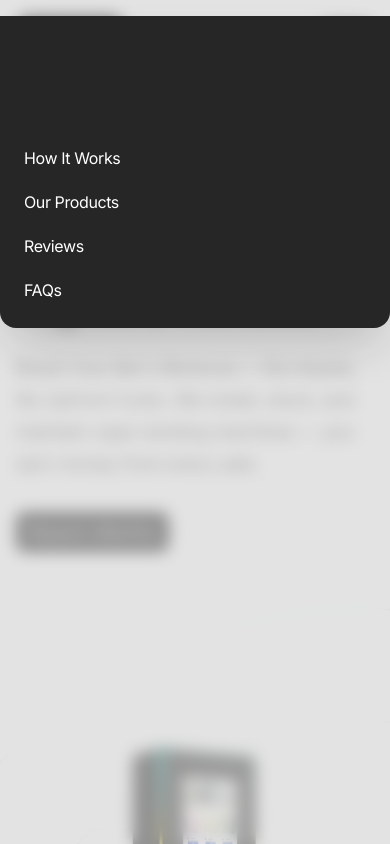
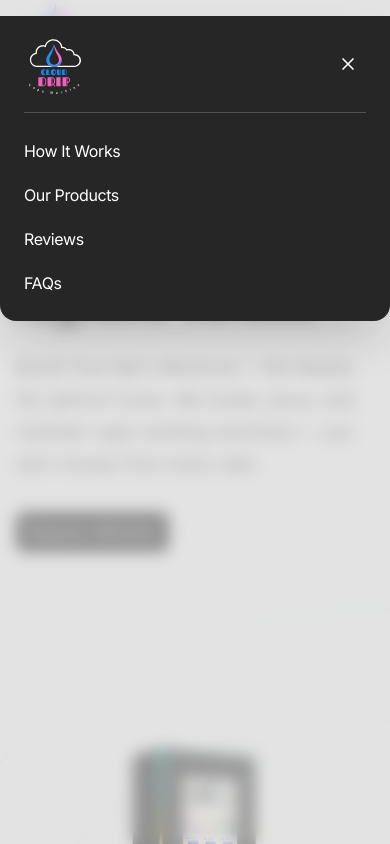
Before and after one commit to arod90/cloud-drip, a Next.js app: page / in a window 390 px wide. Both pictures are taken after a click on the button 346 px from the left and 52 px from the top of the page. Shown: the top 844 px of the page. Built offline with nearby package versions, Linux system fonts and the light colour scheme.

Commit message:
cloud drip v3

```diff
--- a/src/components/Header.jsx
+++ b/src/components/Header.jsx
@@ -40,6 +40,19 @@ function ChevronUpIcon(props) {
   )
 }
 
+function XIcon(props) {
+  return (
+    <svg viewBox="0 0 24 24" fill="none" aria-hidden="true" {...props}>
+      <path
+        d="M18 6L6 18M6 6l12 12"
+        strokeWidth={2}
+        strokeLinecap="round"
+        strokeLinejoin="round"
+      />
+    </svg>
+  )
+}
+
 function MobileNavLink(props) {
   return (
     <PopoverButton
@@ -56,24 +69,30 @@ export function Header() {
       <nav>
         <Container className="relative z-50">
           <div className="flex items-center justify-between">
-            {/* Combined Logo and Nav in single container */}
-            <div className="flex items-center gap-8 rounded-xl bg-gray-900 px-6 py-3">
+            {/* Desktop: Combined Logo and Nav in single container */}
+            <div className="hidden items-center gap-8 rounded-xl bg-gray-900 px-6 py-3 lg:flex">
               <Link href="/" aria-label="Home">
-                <Logo className="h-12 w-auto" />
+                <Logo />
               </Link>
               {/* Subtle divider */}
-              <div className="hidden h-8 w-px bg-gray-700 lg:block"></div>
-              <div className="hidden items-center gap-2 lg:flex">
+              <div className="h-8 w-px bg-gray-700"></div>
+              <div className="flex items-center gap-2">
                 <NavLinks />
               </div>
             </div>
-            {/* Mobile Menu Button with gray background */}
-            <div className="rounded-xl bg-gray-900 p-2 lg:hidden">
+
+            {/* Mobile: Logo without background */}
+            <Link href="/" aria-label="Home" className="lg:hidden">
+              <Logo className="mt-2 h-16 w-auto scale-[2.95] transform" />
+            </Link>
+
+            {/* Mobile Menu Button without background */}
+            <div className="lg:hidden">
               <Popover>
                 {({ open }) => (
                   <>
                     <PopoverButton
-                      className="relative z-10 inline-flex items-center rounded-lg stroke-white p-2 hover:bg-gray-800/50 hover:stroke-gray-300 focus:not-data-focus:outline-hidden active:stroke-white"
+                      className="relative z-10 inline-flex items-center rounded-lg stroke-gray-900 p-2 hover:bg-gray-100/20 hover:stroke-gray-700 focus:not-data-focus:outline-hidden active:stroke-gray-900"
                       aria-label="Toggle site navigation"
                     >
                       {({ open }) =>
@@ -105,9 +124,16 @@ export function Header() {
                               y: -32,
                               transition: { duration: 0.2 },
                             }}
-                            className="absolute inset-x-0 top-0 z-50 origin-top rounded-b-2xl bg-gray-800 px-6 pt-32 pb-6 shadow-2xl shadow-gray-900/20"
+                            className="absolute inset-x-0 top-0 z-50 origin-top rounded-b-2xl bg-gray-800 px-6 pt-6 pb-6 shadow-2xl shadow-gray-900/20"
                           >
-                            <div className="space-y-4">
+                            {/* Mobile Menu Header with Logo and Close Button */}
+                            <div className="flex items-center justify-between border-b border-gray-600 pb-6">
+                              <Logo />
+                              <PopoverButton className="inline-flex items-center rounded-lg stroke-white p-2 hover:bg-gray-700/50 hover:stroke-gray-300 focus:not-data-focus:outline-hidden active:stroke-white">
+                                <XIcon className="h-5 w-5" />
+                              </PopoverButton>
+                            </div>
+                            <div className="space-y-4 pt-6">
                               <MobileNavLink href="/#how-it-works">
                                 How It Works
                               </MobileNavLink>
--- a/src/components/Logo.jsx
+++ b/src/components/Logo.jsx
@@ -18,7 +18,7 @@ export function Logo(props) {
     <Image
       src={cloudDripLogo}
       alt="Cloud Drip"
-      className="h-12 w-auto scale-125"
+      className="h-12 w-auto scale-150 transform"
       {...props}
     />
   )
```
